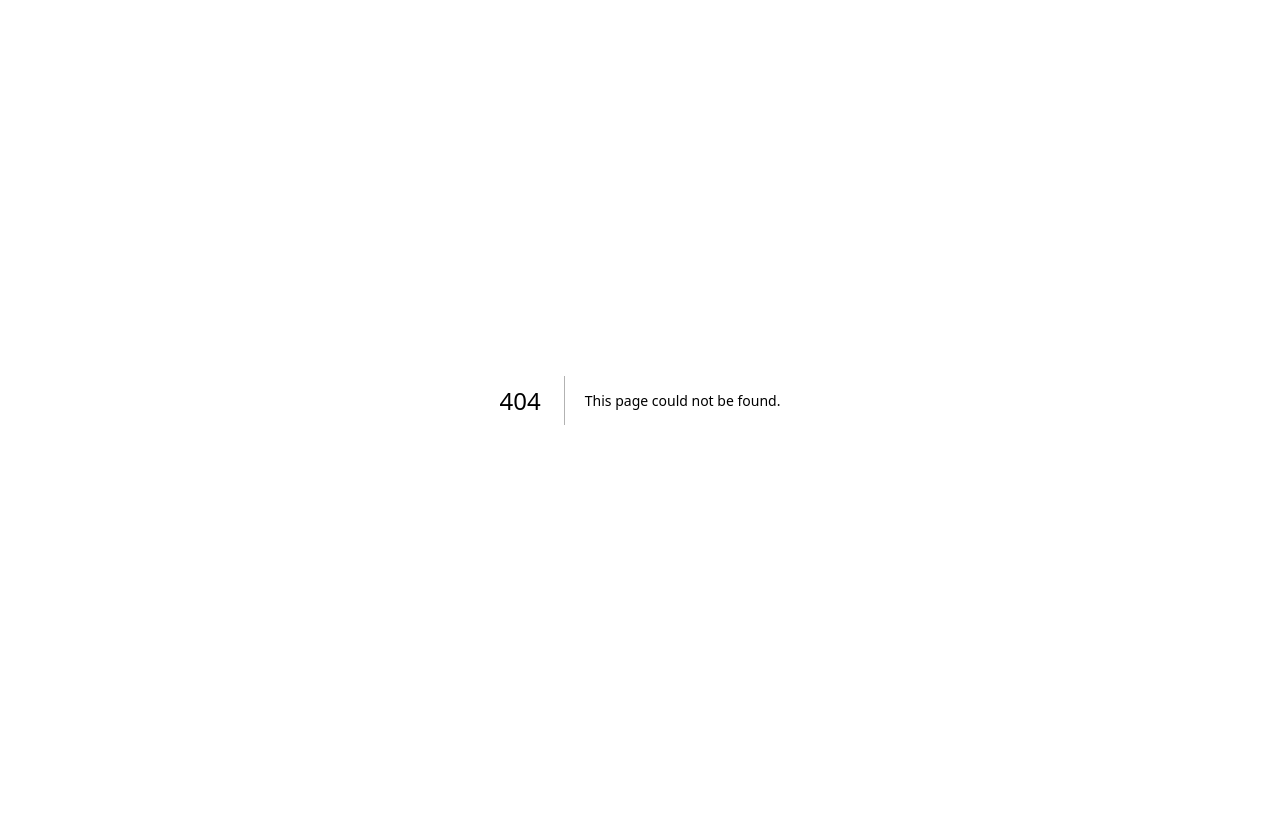
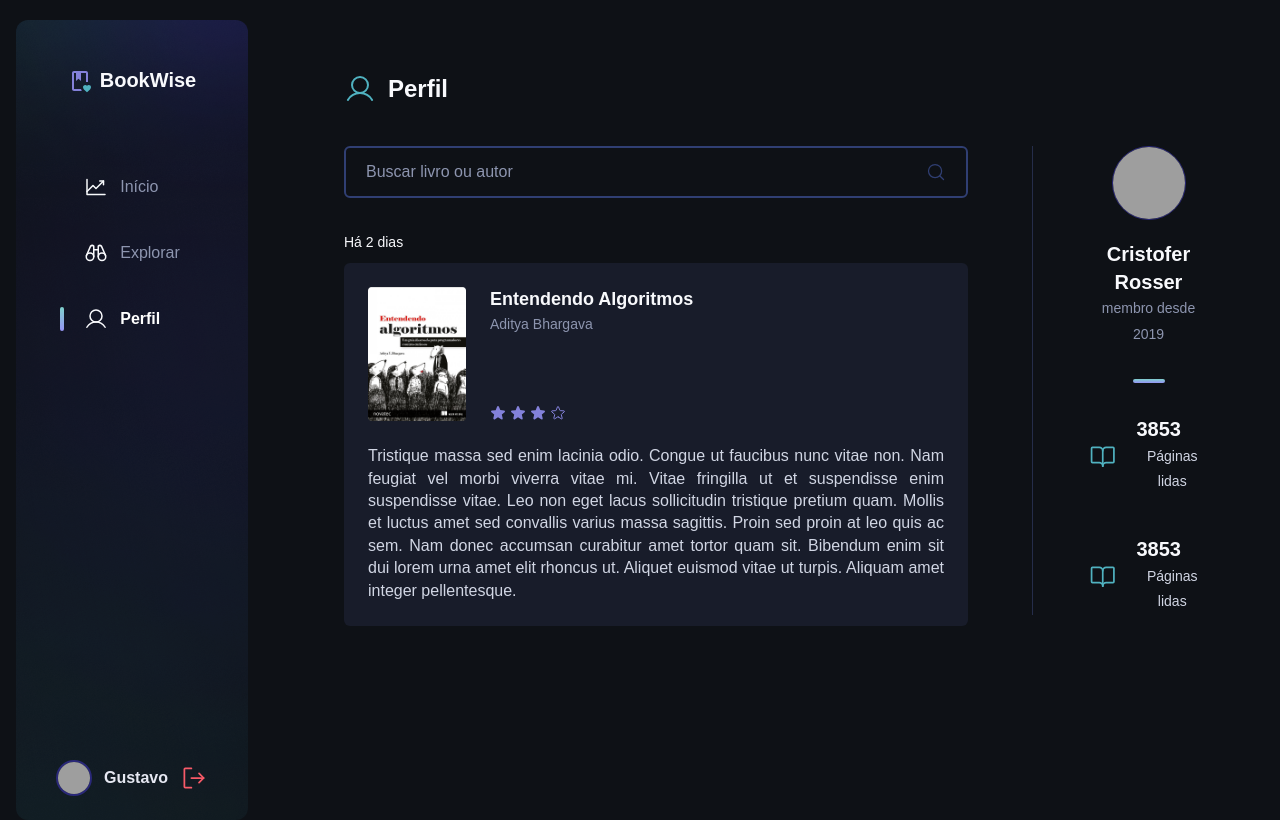
Before and after one commit to gustavosalviato/bookwise, a Next.js app: page /profile in a window 1280 px wide. Before the commit this address had no page. Built offline with nearby package versions, Linux system fonts and the light colour scheme; grey boxes are pictures that could not be loaded.

Commit message:
feat: Profile Page

```diff
--- a/next.config.js
+++ b/next.config.js
@@ -1,16 +1,6 @@
 /** @type {import('next').NextConfig} */
 const nextConfig = {
   reactStrictMode: true,
-  images: {
-    remotePatterns: [
-      {
-        protocol: "https",
-        hostname: "github.com",
-        port: "",
-        pathname: "github.com/account.png",
-      },
-    ],
-  },
 };
 
 module.exports = nextConfig;
--- a/src/components/Rating/index.tsx
+++ b/src/components/Rating/index.tsx
@@ -1,11 +1,9 @@
 import { Star } from "phosphor-react";
 import { useState } from "react";
-import { convertToObject } from "typescript";
 
 interface RatingProps {
   size: number;
   rating: number;
-  // color?: "filled" | "unfilled";
   onRating: (rating: number) => void;
 }
 
--- a/src/components/Siderbar/index.tsx
+++ b/src/components/Siderbar/index.tsx
@@ -1,7 +1,7 @@
 import { SidebarContainer, NavContainer } from "./styles";
 import Image from "next/image";
 import { ActiveLink } from "../ActiveLink";
-import { ChartLineUp, Binoculars, Icon } from "phosphor-react";
+import { ChartLineUp, Binoculars, User } from "phosphor-react";
 import { SignInButton } from "../SignInButton";
 export function Sidebar() {
   return (
@@ -22,6 +22,12 @@ export function Sidebar() {
 
           <ActiveLink path="/explore" title="Explorar" />
         </div>
+
+        <div>
+          <User size={24} />
+
+          <ActiveLink path="/profile" title="Perfil" />
+        </div>
       </NavContainer>
 
       <SignInButton />
--- /dev/null
+++ b/src/pages/profile.tsx
@@ -0,0 +1,105 @@
+import { Sidebar } from "@/components/Siderbar";
+import {
+  ProfileContainer,
+  ProfileScreenShape,
+  PageTitleSection,
+  PageTitle,
+  MainSection,
+  BookCard,
+  Card,
+  CardHeader,
+  CardDetails,
+  CardContent,
+  AnalyticsSection,
+  CardAnalytics,
+  Divider,
+  AnalyticsDetails,
+} from "../styles/pages/profile";
+import Image from "next/image";
+import { User } from "phosphor-react";
+import { InputText } from "@/components/InputText";
+import { RatingScore } from "@/components/RatingScore/styles";
+import { BookOpen } from "phosphor-react";
+export default function Profile() {
+  return (
+    <ProfileContainer>
+      <ProfileScreenShape>
+        <Sidebar />
+        <PageTitleSection>
+          <PageTitle>
+            <User size={32} />
+            Perfil
+          </PageTitle>
+
+          <InputText />
+
+          <MainSection>
+            <BookCard>
+              <p>Há 2 dias</p>
+              <Card>
+                <CardHeader>
+                  <Image
+                    src="/books/entendendo-algoritmos.png"
+                    alt=""
+                    width={98}
+                    height={134}
+                    quality={100}
+                  />
+
+                  <CardDetails>
+                    <strong>Entendendo Algoritmos</strong>
+                    <p>Aditya Bhargava</p>
+
+                    <RatingScore />
+                  </CardDetails>
+                </CardHeader>
+                <CardContent>
+                  Tristique massa sed enim lacinia odio. Congue ut faucibus nunc
+                  vitae non. Nam feugiat vel morbi viverra vitae mi. Vitae
+                  fringilla ut et suspendisse enim suspendisse vitae. Leo non
+                  eget lacus sollicitudin tristique pretium quam. Mollis et
+                  luctus amet sed convallis varius massa sagittis. Proin sed
+                  proin at leo quis ac sem. Nam donec accumsan curabitur amet
+                  tortor quam sit. Bibendum enim sit dui lorem urna amet elit
+                  rhoncus ut. Aliquet euismod vitae ut turpis. Aliquam amet
+                  integer pellentesque.
+                </CardContent>
+              </Card>
+            </BookCard>
+          </MainSection>
+        </PageTitleSection>
+
+        <AnalyticsSection>
+          <CardAnalytics>
+            <img
+              src="https://github.com/gustavosalviato.png"
+              alt=""
+              width={72}
+              height={72}
+            />
+            <strong>Cristofer Rosser</strong>
+            <p>membro desde 2019</p>
+
+            <Divider />
+
+            <AnalyticsDetails>
+              <BookOpen size={32} color="#50B2C0" />
+              <div>
+                <strong>3853</strong>
+                <p>Páginas lidas</p>
+              </div>
+            </AnalyticsDetails>
+
+            <AnalyticsDetails>
+              <BookOpen size={32} color="#50B2C0" />
+              <div>
+                <strong>3853</strong>
+                <p>Páginas lidas</p>
+              </div>
+            </AnalyticsDetails>
+          </CardAnalytics>
+        </AnalyticsSection>
+      </ProfileScreenShape>
+    </ProfileContainer>
+  );
+}
--- a/src/styles/pages/explore.ts
+++ b/src/styles/pages/explore.ts
@@ -9,7 +9,7 @@ export const ExploreScreenShape = styled("div", {
   display: "flex",
   maxWidth: "144rem",
   margin: "0 auto",
-  padding: "1.6rem",
+  padding: "0 1.6rem",
 });
 
 export const ExploreContent = styled("main", {
--- /dev/null
+++ b/src/styles/pages/profile.ts
@@ -0,0 +1,160 @@
+import { styled } from "@stitches/react";
+import { getParsedCommandLineOfConfigFile } from "typescript";
+
+export const ProfileContainer = styled("div", {
+  height: "100vh",
+  width: "100wv",
+});
+
+export const ProfileScreenShape = styled("div", {
+  display: "flex",
+  maxWidth: "144rem",
+  width: "100%",
+  padding: "0 1.6rem",
+  margin: "0 auto",
+});
+
+export const PageTitleSection = styled("div", {
+  display: "flex",
+  flexDirection: "column",
+  marginLeft: "9.6rem",
+  paddingTop: "7.2rem",
+
+  maxWidth: "62.4rem",
+  width: "100%",
+
+  "> div": {
+    marginTop: "4rem",
+  },
+});
+
+export const PageTitle = styled("span", {
+  display: "flex",
+  alignItems: "center",
+  gap: "1.2rem",
+
+  fontSize: "2.4rem",
+  fontWeight: "bold",
+  lineHeight: "$short",
+
+  svg: {
+    color: "$green100",
+  },
+});
+
+export const MainSection = styled("main", {
+  display: "flex",
+  flexDirection: "column",
+});
+
+export const BookCard = styled("div", {
+  "& + &": {
+    marginTop: "2.4rem",
+  },
+
+  marginTop: "3.2rem",
+
+  "> p": {
+    fontSize: "1.4rem",
+    color: "gray300",
+  },
+});
+
+export const Card = styled("div", {
+  marginTop: "0.8rem",
+  backgroundColor: "$gray700",
+  padding: "2.4rem",
+  borderRadius: "6px",
+});
+
+export const CardHeader = styled("header", {
+  display: "flex",
+  gap: "2.4rem",
+});
+
+export const CardDetails = styled("div", {
+  display: "flex",
+  flexDirection: "column",
+
+  "> strong": {
+    fontSize: "1.8rem",
+    lineHeight: "$short",
+  },
+
+  "> p": {
+    fontSize: "1.4rem",
+    color: "$gray400",
+  },
+
+  "> div": {
+    marginTop: "auto",
+  },
+});
+
+export const CardContent = styled("p", {
+  marginTop: "2.4rem",
+  textAlign: "justify",
+  color: "$gray300",
+  lineHeight: "$short",
+});
+
+export const AnalyticsSection = styled("section", {
+  paddingTop: "14.6rem",
+  marginLeft: "6.4rem",
+});
+
+export const CardAnalytics = styled("div", {
+  display: "flex",
+  flexDirection: "column",
+  borderLeft: "1px solid $gray600",
+  padding: "0 5.6rem",
+
+  img: {
+    width: "7.2rem",
+    height: "7.2rem",
+    borderRadius: "999px",
+    border: "1px solid $purple200",
+    boxSizing: "initial",
+    margin: "0 auto",
+  },
+
+  strong: {
+    fontSize: "2rem",
+    marginTop: "2rem",
+    textAlign: " center",
+    lineHeight: "$short",
+  },
+
+  p: {
+    textAlign: "center",
+    fontSize: "1.4rem",
+    color: "$gray400",
+  },
+});
+
+export const Divider = styled("div", {
+  width: "3.2rem",
+  height: "0.4rem",
+  borderRadius: "999px",
+  background: "linear-gradient(180deg, #7FD1CC 0%, #9694F5 100%)",
+  margin: "3.2rem auto",
+});
+
+export const AnalyticsDetails = styled("div", {
+  "& + &": {
+    marginTop: "4rem",
+  },
+
+  display: "flex",
+  gap: "2rem",
+  alignItems: "center",
+
+  strong: {
+    lineHeight: "$short",
+  },
+
+  p: {
+    fontSize: "1.4rem",
+    color: "$gray300",
+  },
+});
```
Also changed, not shown: .eslintrc.json.
